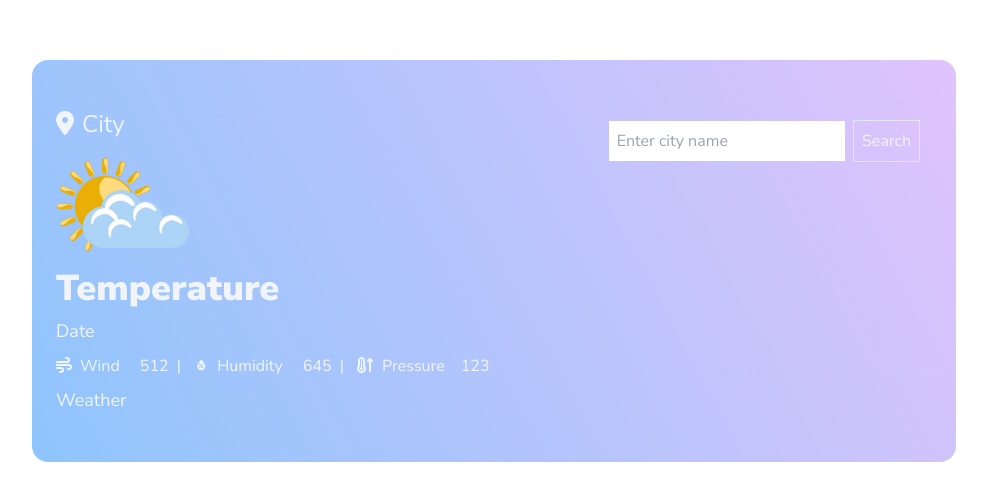
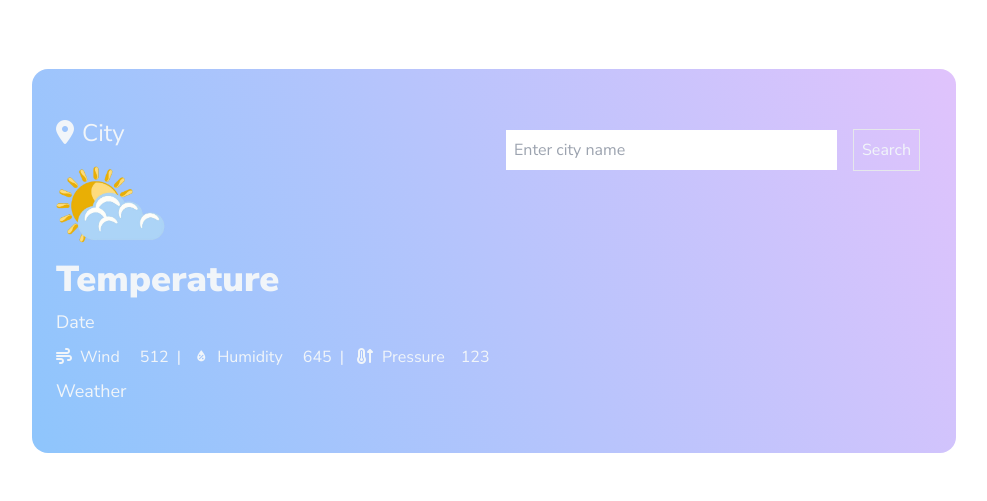
Before and after one commit to deve786/WeatherApp, a plain HTML site: page index.html in a window 1280 px wide. Shown: the part 139-640 px from the top of the page, without its empty margins (142-1129 px from the left). Drawn offline with nearby package versions, Linux system fonts and the light colour scheme; a web font is replaced by a local one.

Commit message:
UiFixing1

```diff
--- a/index.html
+++ b/index.html
@@ -22,8 +22,8 @@
 <body id="bgg">
     <div class="  flex justify-center items-center h-screen px-6 ">
         <div class=" flex flex-col md:flex-row w-full justify-center   ">
-            <div class="rounded-2xl bg_img py-12 px-6 flex flex-row justify-evenly text-slate-100 w-full md:w-9/12 me-2" id="details">
-                <div>
+            <div class="rounded-2xl bg_img py-12 px-6 flex flex-wrap flex-row justify-evenly text-slate-100 w-full md:w-9/12 me-2" id="details">
+                <div class="w-1/2">
                     <h1 class=" text-2xl"><i class="fa-solid fa-location-dot me-2"></i>City</h1>
 
                     <img src="./Media/clearSky.png" alt="" class="w-1/4  my-4" id="imgg">
@@ -38,7 +38,7 @@
                     <!-- <h2 class="text-md md:text-lg">Weather</h2> -->
                 </div>
                 <div class=" flex flex-col justify-start p-3 w-full md:w-1/2">
-                    <div class="flex flex-row items-center mb-2">
+                    <div class="flex flex-wrap gap-2 flex-row items-center mb-2">
                         <input id="city" type="text" class="flex-grow p-2 mr-2" placeholder="Enter city name">
                         <input onclick="fetchdata()" type="button" value="Search" class="flex-none border p-2 cursor-pointer">
                     </div>
```
